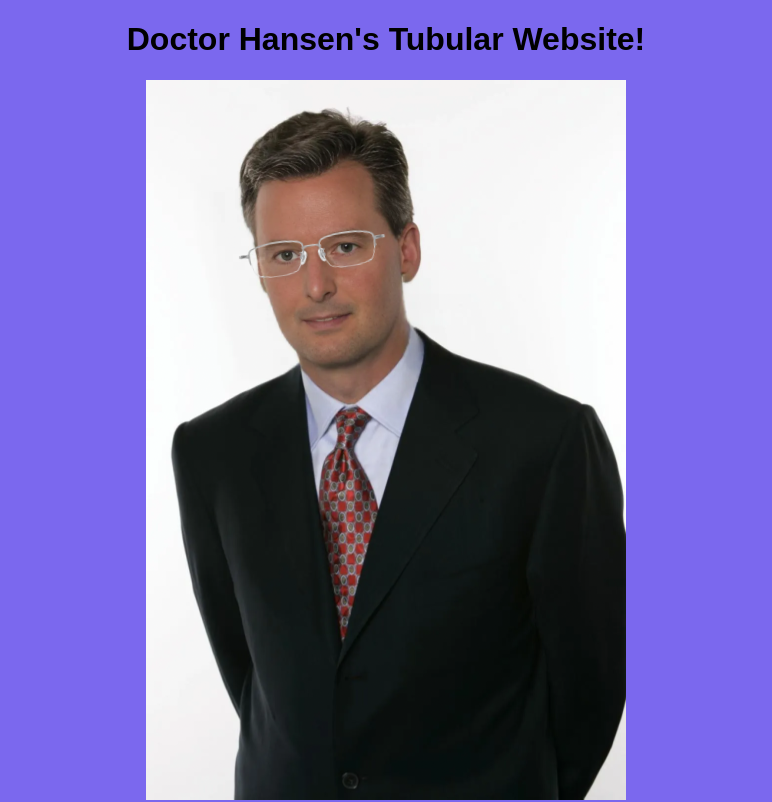
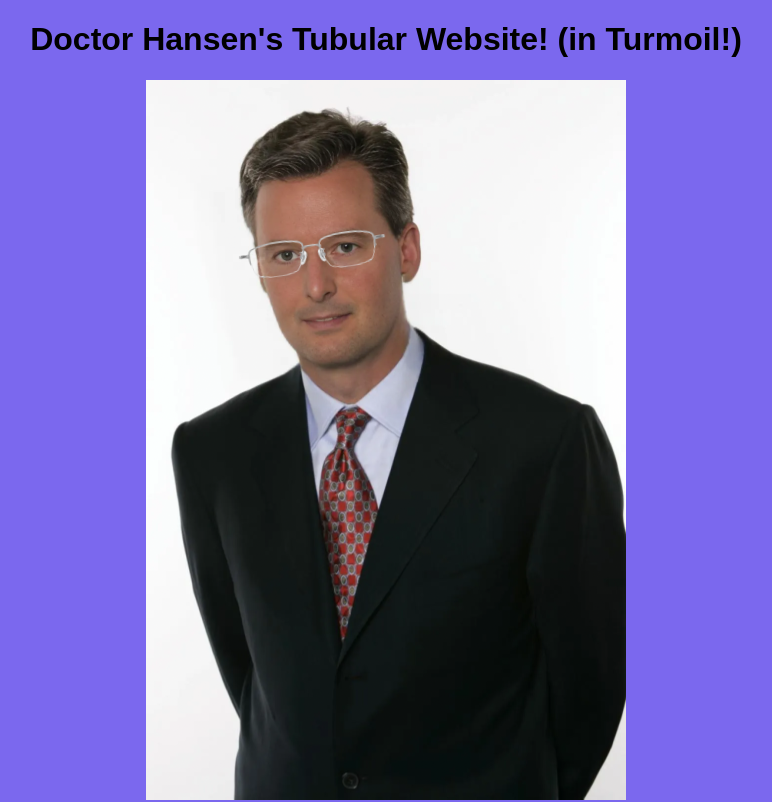
Before and after one commit to Inklingbot/FinalCTF, a plain HTML site: page index.html in a window 1280 px wide. Shown: the top 802 px of the page, without its empty margins (254-1026 px from the left). Drawn offline with Linux system fonts and the light colour scheme.

Commit message:
Update index.html

```diff
--- a/index.html
+++ b/index.html
@@ -53,7 +53,7 @@
     <link rel="stylesheet" href="formatting.css">
 
     <title>Help Dr. Hansen!</title>
-    <h1> Doctor Hansen's Tubular Website!</h1>
+    <h1> Doctor Hansen's Tubular Website! (in Turmoil!)</h1>
     <img src="BlackmailImage.bmp" alt="Click to play audio" id="playAudioImage" style="cursor: pointer;">
 
     <!-- Audio element that is initially paused -->
```
